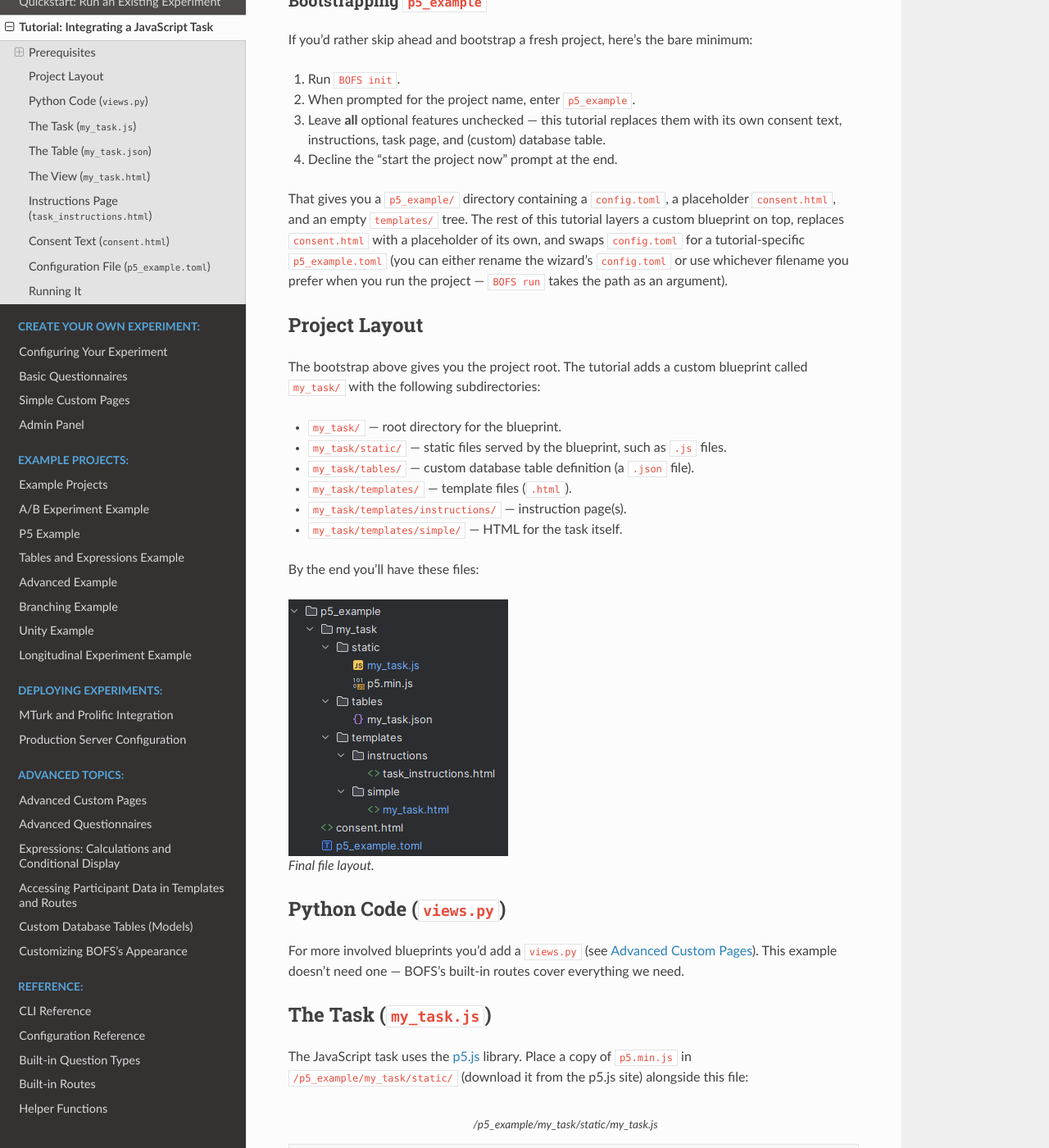
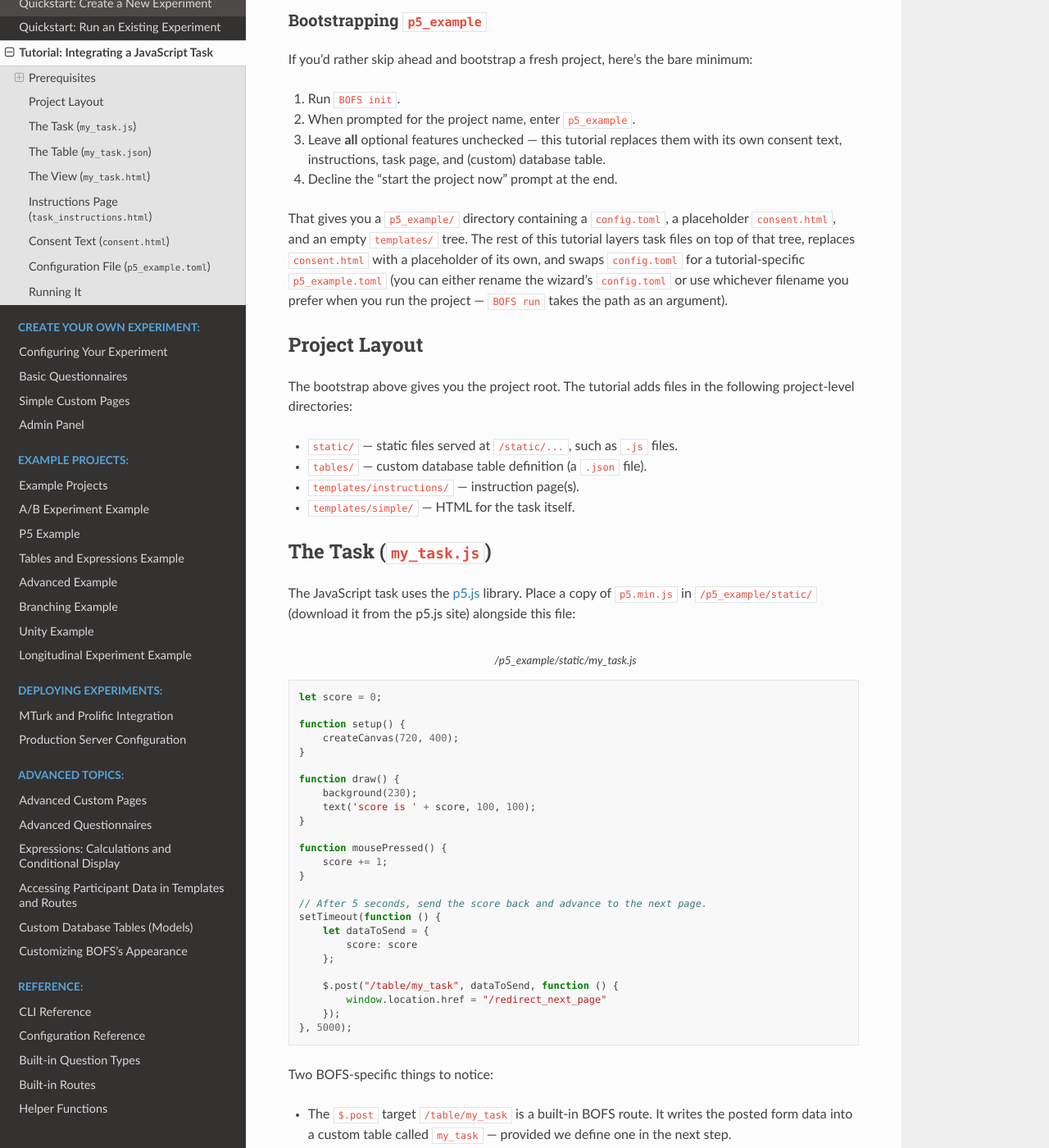
Before and after one commit to colbyj/bride-of-frankensystem, a Sphinx documentation site: the page built from docs/getting_started/tutorial_js_task.rst, in a window 1280 px wide and 1400 px high, scrolled down 519 px. Shown: the whole window at 82% size. Built offline with Sphinx 7.4.7 and the Read the Docs theme 3.1.0, drawn with Linux system fonts in a browser that asks for light colours; some of the changed text lies outside the part shown.

Commit message:
Updated docs to match changed examples and introduce "custom" pages.

```diff
--- a/docs/examples/p5_example.rst
+++ b/docs/examples/p5_example.rst
@@ -5,7 +5,7 @@
 
 The example is the canonical demonstration of three integration points that go beyond what the :doc:`minimal example </getting_started/quickstart_existing>` covers:
 
-* A **custom blueprint** (``my_task/``) that bundles task-specific HTML, JavaScript, and a database table inside the project.
+* A :doc:`simple page </getting_started/simple_custom_pages>` (``templates/simple/my_task.html``) that hosts the task's HTML and JavaScript without requiring any Python.
 * A **custom database table** (``my_task``) defined by a JSON schema, so the task's data lives in its own table alongside BOFS's built-in ones.
 * The built-in ``/table/<name>`` and ``/redirect_next_page`` routes, which let JavaScript push data into the database and advance the page flow without any extra Python.
 
--- a/docs/getting_started/tutorial_js_task.rst
+++ b/docs/getting_started/tutorial_js_task.rst
@@ -1,7 +1,7 @@
 Tutorial: Integrating a JavaScript Task
 =======================================
 
-This tutorial walks through embedding a custom JavaScript task inside a BOFS project. It introduces two features that the quickstart didn't touch: :doc:`blueprints </advanced/advanced_custom_pages>`, which let you add your own pages to a project, and :doc:`custom database tables </advanced/database_tables>`, which give your task a place to store its data.
+This tutorial walks through embedding a custom JavaScript task inside a BOFS project. It introduces two features that the quickstart didn't touch: :doc:`simple pages <simple_custom_pages>`, which let you serve a task's HTML without writing any Python, and :doc:`custom database tables </advanced/database_tables>`, which give your task a place to store its data.
 
 The finished version of this project is the :doc:`p5_example </examples/p5_example>` in the BOFS examples repository — feel free to read along with the source there if you'd rather not type everything out.
 
@@ -20,39 +20,25 @@
 3. Leave **all** optional features unchecked — this tutorial replaces them with its own consent text, instructions, task page, and (custom) database table.
 4. Decline the "start the project now" prompt at the end.
 
-That gives you a ``p5_example/`` directory containing a ``config.toml``, a placeholder ``consent.html``, and an empty ``templates/`` tree. The rest of this tutorial layers a custom blueprint on top, replaces ``consent.html`` with a placeholder of its own, and swaps ``config.toml`` for a tutorial-specific ``p5_example.toml`` (you can either rename the wizard's ``config.toml`` or use whichever filename you prefer when you run the project — ``BOFS run`` takes the path as an argument).
+That gives you a ``p5_example/`` directory containing a ``config.toml``, a placeholder ``consent.html``, and an empty ``templates/`` tree. The rest of this tutorial layers task files on top of that tree, replaces ``consent.html`` with a placeholder of its own, and swaps ``config.toml`` for a tutorial-specific ``p5_example.toml`` (you can either rename the wizard's ``config.toml`` or use whichever filename you prefer when you run the project — ``BOFS run`` takes the path as an argument).
 
 Project Layout
 --------------
 
-The bootstrap above gives you the project root. The tutorial adds a custom blueprint called ``my_task/`` with the following subdirectories:
+The bootstrap above gives you the project root. The tutorial adds files in the following project-level directories:
 
-* ``my_task/`` — root directory for the blueprint.
-* ``my_task/static/`` — static files served by the blueprint, such as ``.js`` files.
-* ``my_task/tables/`` — custom database table definition (a ``.json`` file).
-* ``my_task/templates/`` — template files (``.html``).
-* ``my_task/templates/instructions/`` — instruction page(s).
-* ``my_task/templates/simple/`` — HTML for the task itself.
-
-By the end you'll have these files:
-
-.. figure:: /examples/p5_example/p5_example_files.png
-  :alt: The files you'll have in those directories at the end of the tutorial.
-
-  Final file layout.
-
-Python Code (``views.py``)
---------------------------
-
-For more involved blueprints you'd add a ``views.py`` (see :doc:`/advanced/advanced_custom_pages`). This example doesn't need one — BOFS's built-in routes cover everything we need.
+* ``static/`` — static files served at ``/static/...``, such as ``.js`` files.
+* ``tables/`` — custom database table definition (a ``.json`` file).
+* ``templates/instructions/`` — instruction page(s).
+* ``templates/simple/`` — HTML for the task itself.
 
 The Task (``my_task.js``)
 -------------------------
 
-The JavaScript task uses the `p5.js <https://p5js.org/>`_ library. Place a copy of ``p5.min.js`` in ``/p5_example/my_task/static/`` (download it from the p5.js site) alongside this file:
+The JavaScript task uses the `p5.js <https://p5js.org/>`_ library. Place a copy of ``p5.min.js`` in ``/p5_example/static/`` (download it from the p5.js site) alongside this file:
 
 .. code-block:: javascript
-    :caption: /p5_example/my_task/static/my_task.js
+    :caption: /p5_example/static/my_task.js
 
     let score = 0;
 
@@ -91,7 +77,7 @@
 The custom table is described by a JSON file matching the schema in :doc:`/advanced/database_tables`:
 
 .. code-block:: json
-    :caption: /p5_example/my_task/tables/my_task.json
+    :caption: /p5_example/tables/my_task.json
 
     {
       "columns": {
@@ -125,10 +111,10 @@
 A small HTML file pulls the p5 library and our task script into the page:
 
 .. code-block:: html
-    :caption: /p5_example/my_task/templates/simple/my_task.html
+    :caption: /p5_example/templates/simple/my_task.html
 
-    <script src="/my_task/p5.min.js"></script>
-    <script src="/my_task/my_task.js"></script>
+    <script src="/static/p5.min.js"></script>
+    <script src="/static/my_task.js"></script>
     <main></main>
 
 The ``<main>`` tag is where p5 attaches the canvas. Templates placed in ``templates/simple/`` are served at ``/simple/<filename>`` (without the ``.html``), so this one is reachable at ``/simple/my_task``. The page is wrapped in the usual BOFS chrome — header, breadcrumbs, and styling — without any extra effort.
@@ -139,7 +125,7 @@
 A short instruction page:
 
 .. code-block:: html
-    :caption: /p5_example/my_task/templates/instructions/task_instructions.html
+    :caption: /p5_example/templates/instructions/task_instructions.html
 
     <b>Click</b> as many times as you can before time runs out!
 
```
Also changed, not shown: docs/examples/tables_and_expressions_example.rst (+6 -6 lines), docs/getting_started/simple_custom_pages.rst (+37 -4 lines).
